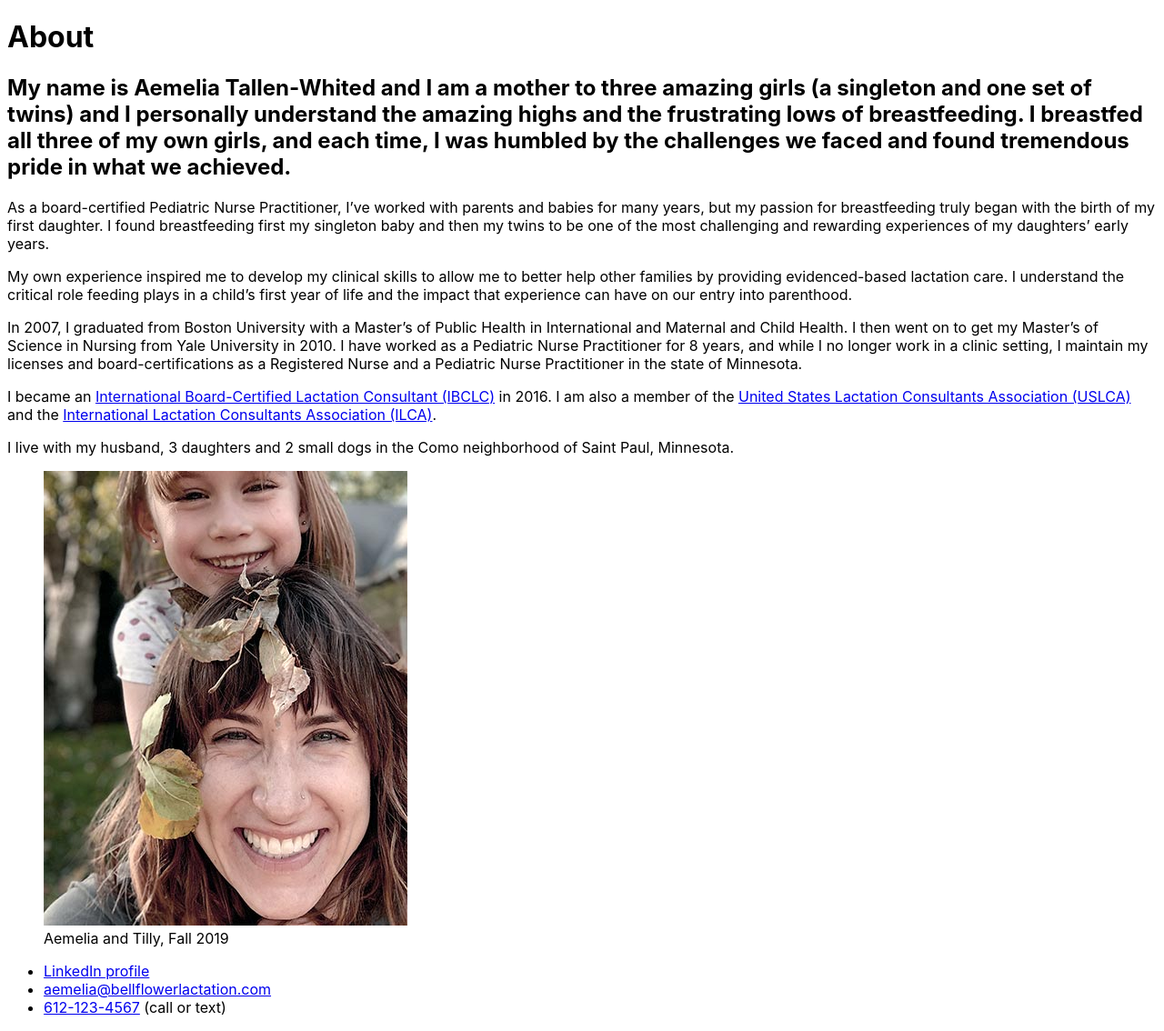
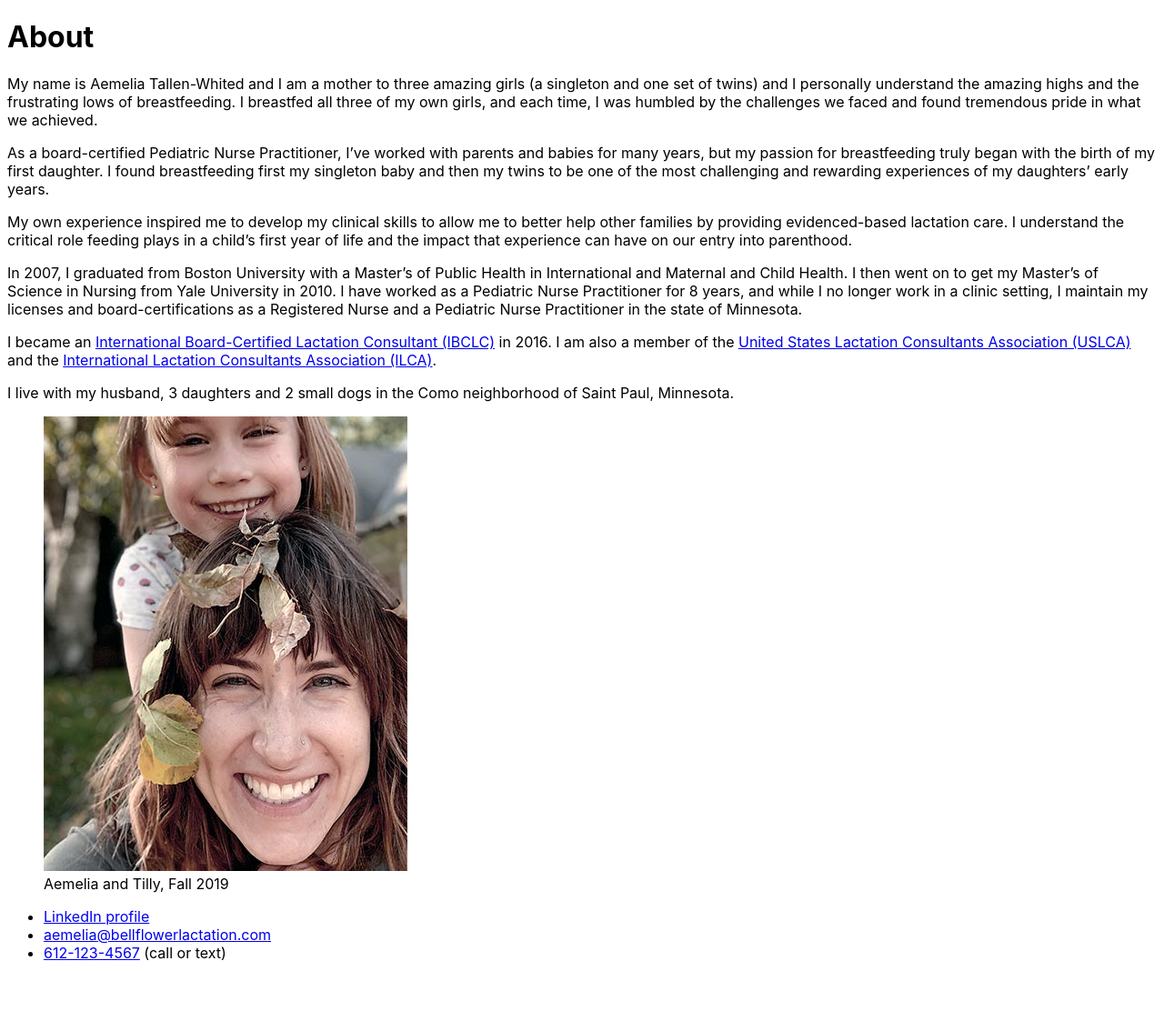
Before and after one commit to bellflowerlactation/bellflower, a Jekyll site: the page built from about.md, in a window 1280 px wide. Shown: the whole page at 91% size. Built offline with Jekyll 4.4.1, drawn with Linux system fonts in a browser that asks for light colours; after the commit the page ends 1074 px from its top, so only the background shows below that.

```diff
--- a/about.md
+++ b/about.md
@@ -5,7 +5,7 @@ title: "About"
 
 # About
 
-## My name is Aemelia Tallen-Whited and I am a mother to three amazing girls (a singleton and one set of twins) and I personally understand the amazing highs and the frustrating lows of breastfeeding. I breastfed all three of my own girls, and each time, I was humbled by the challenges we faced and found tremendous pride in what we achieved.
+My name is Aemelia Tallen-Whited and I am a mother to three amazing girls (a singleton and one set of twins) and I personally understand the amazing highs and the frustrating lows of breastfeeding. I breastfed all three of my own girls, and each time, I was humbled by the challenges we faced and found tremendous pride in what we achieved.
 
 As a board-certified Pediatric Nurse Practitioner, I’ve worked with parents and babies for many years, but my passion for breastfeeding truly began with the birth of my first daughter. I found breastfeeding first my singleton baby and then my twins to be one of the most challenging and rewarding experiences of my daughters’ early years.
 
```
Also changed, not shown: 1 other file.
